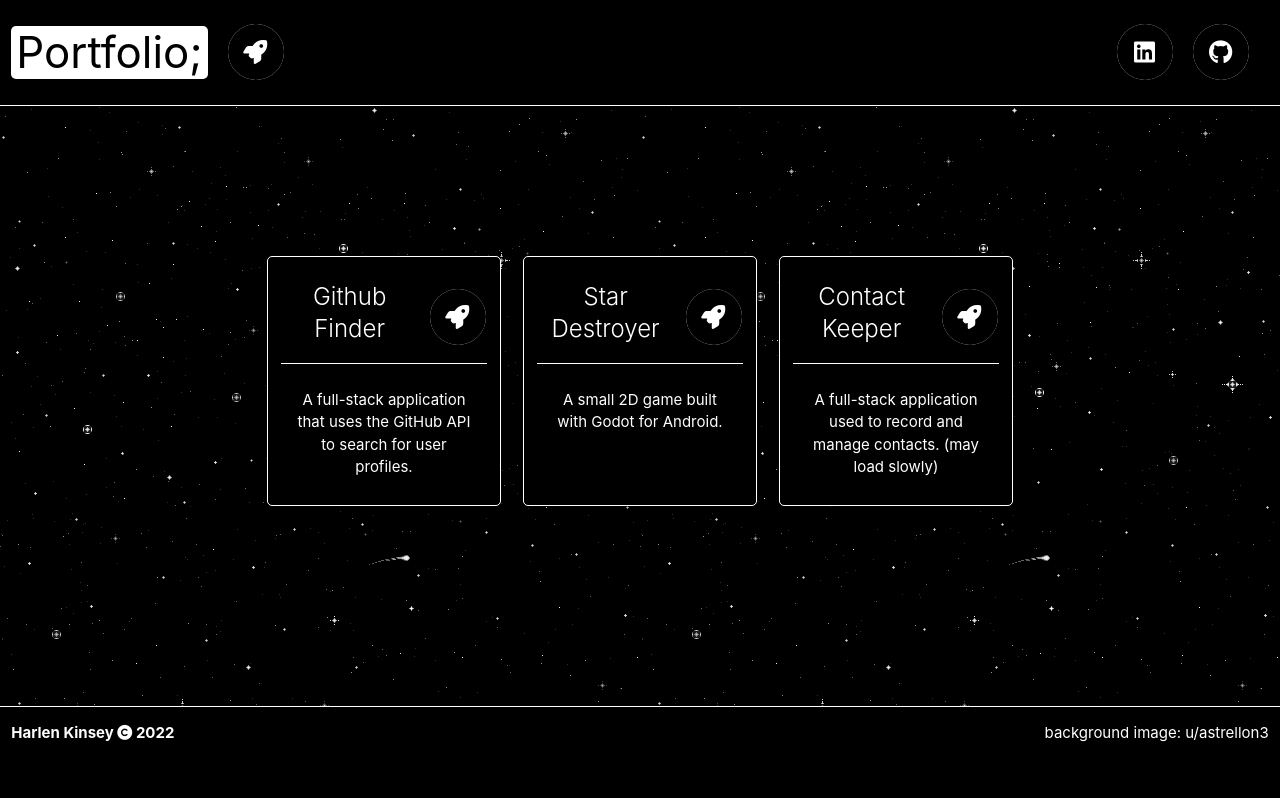
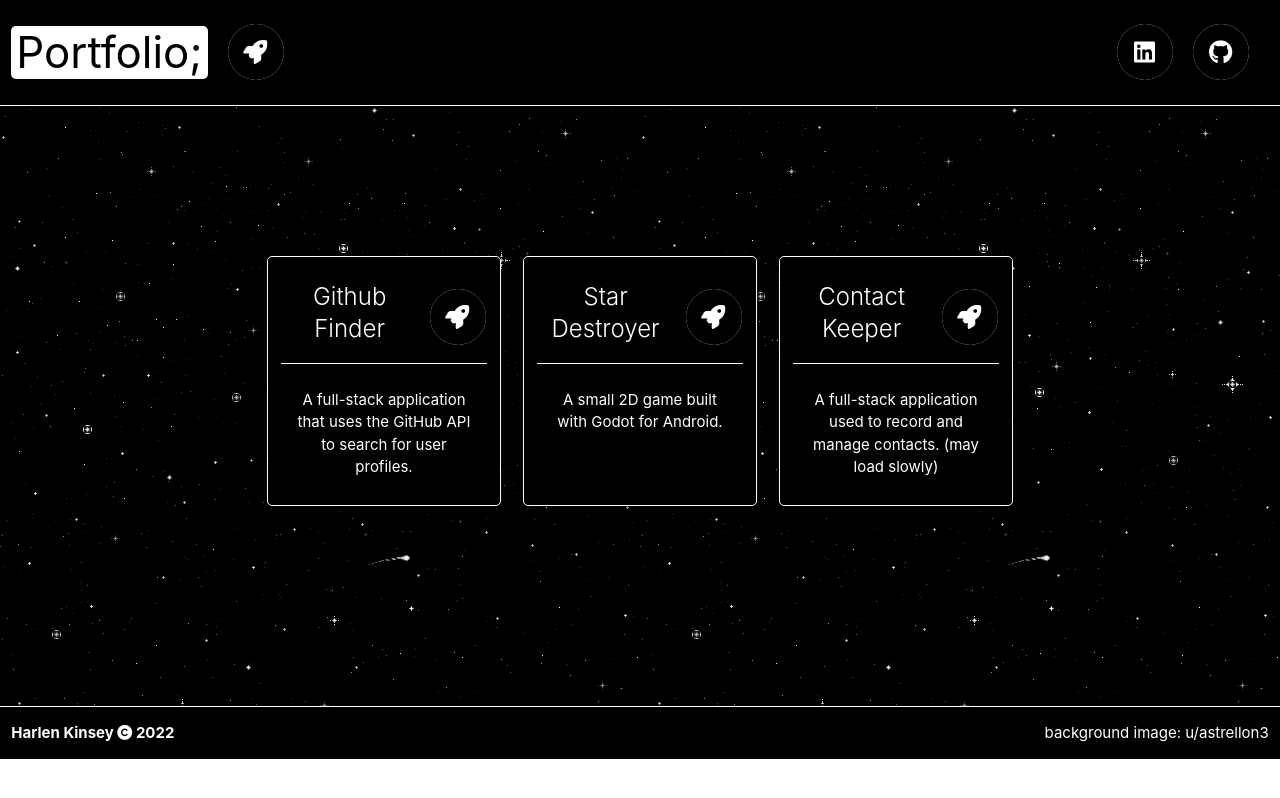
Before and after one commit to harlenkinsey/portfolio, a React (Create React App) app: page / in a window 1280 px wide. Shown: the top 798 px of the page. Built offline with nearby package versions, Linux system fonts and the light colour scheme; the HTML template or start-up script is replaced by a standard one.

Commit message:
removed height correction

```diff
--- a/src/components/Footer.js
+++ b/src/components/Footer.js
@@ -1,24 +1,6 @@
 import React from 'react';
 
 const Footer = () => {
-    //used to correct footer height if body height doesn't cover screen
-    let windowHeight = window.innerHeight;
-    let bodyHeight = window.document.body.offsetHeight;
-    let correction = windowHeight - bodyHeight;
-
-    if(bodyHeight < windowHeight){
-        return (
-            <div className='row black footer' style={{height: correction}}>
-                <div className='col s6 copyright'>
-                    <b><p className='white-text'>Harlen Kinsey <i className='fas fa-copyright'></i> 2022</p></b>
-                </div>
-                <div className='col s6 right-align'>
-                    <p className='white-text'>background image: u/astrellon3</p>
-                </div>
-            </div>
-        )
-    }
-    else {
     return (
         <div className='row black footer'>
             <div className='col s6 copyright'>
@@ -29,7 +11,6 @@ const Footer = () => {
             </div>
         </div>
     )
-    }
 
 }
 
```
Lines whose indentation alone changed are shown as unchanged.
